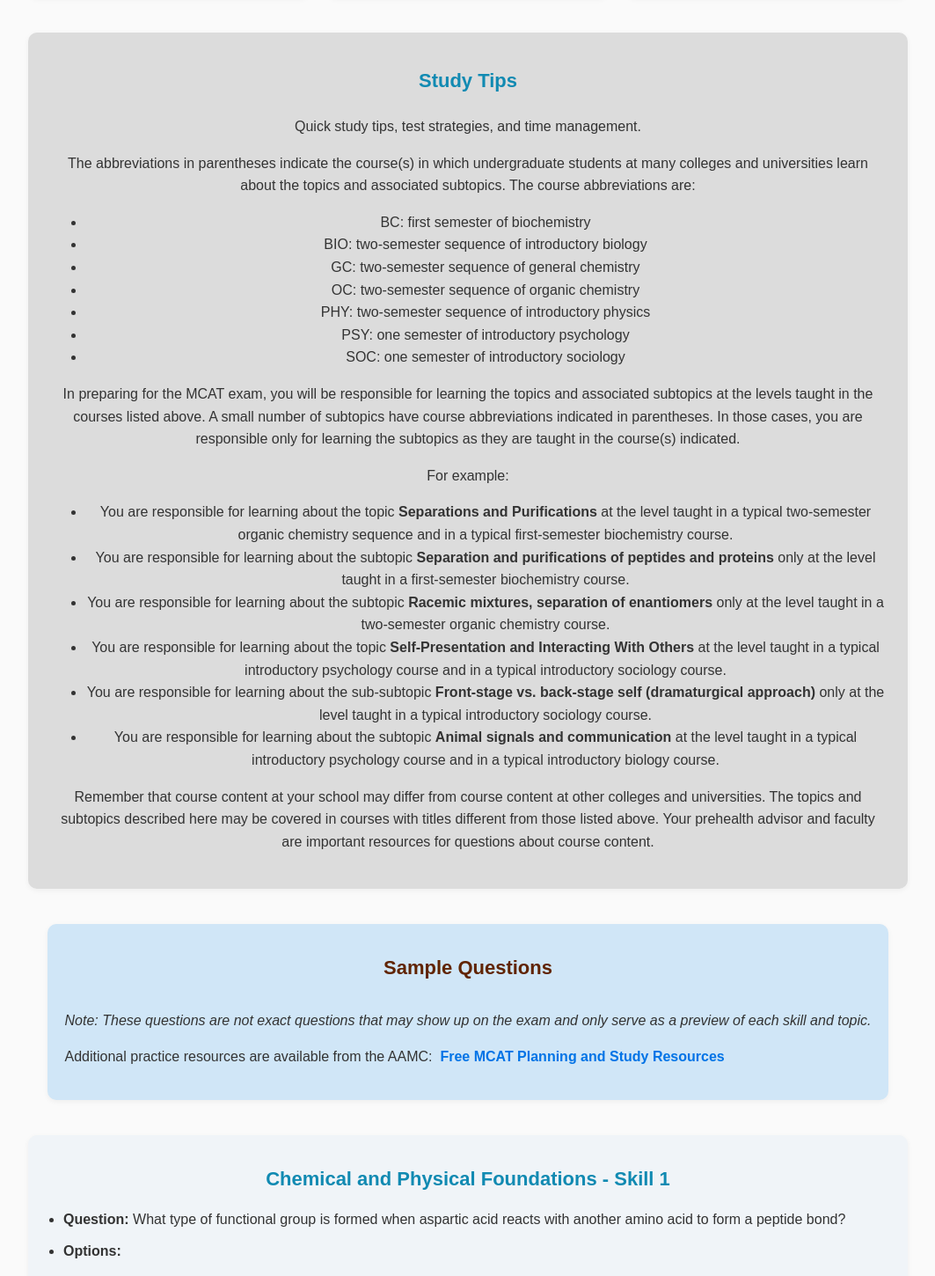
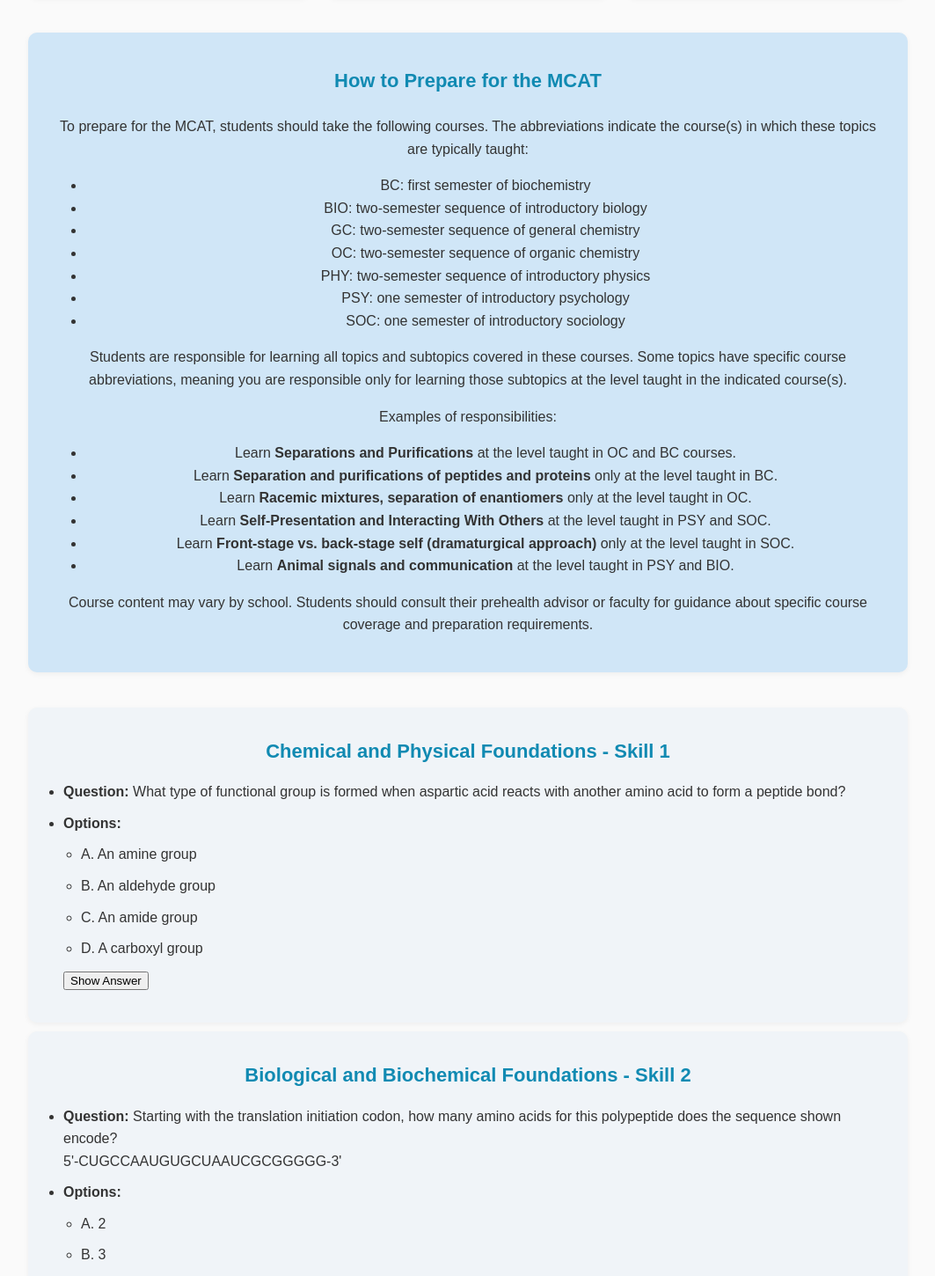
Before and after one commit to keny112358-hash/studyholic, a plain HTML site: page Study-Resources.html in a window 1280 px wide. Shown: the part 582-2032 px from the top of the page at 88% size, without its empty margins (108-1171 px from the left). Drawn offline with Linux system fonts and the light colour scheme.

Commit message:
Add files via upload

```diff
--- a/Study-Resources.html
+++ b/Study-Resources.html
@@ -183,12 +183,9 @@
 			</section>
 
 
-			<section class="study-tips">
-				<h3>Study Tips</h3>
-				<p>Quick study tips, test strategies, and time management.</p>
-				<p>
-					The abbreviations in parentheses indicate the course(s) in which undergraduate students at many colleges and universities learn about the topics and associated subtopics. The course abbreviations are:
-				</p>
+			<section class="study-tips" style="grid-column: 1 / 4; background-color: #d0e6f7;">
+				<h3>How to Prepare for the MCAT</h3>
+				<p>To prepare for the MCAT, students should take the following courses. The abbreviations indicate the course(s) in which these topics are typically taught:</p>
 				<ul>
 					<li>BC: first semester of biochemistry</li>
 					<li>BIO: two-semester sequence of introductory biology</li>
@@ -198,33 +195,19 @@
 					<li>PSY: one semester of introductory psychology</li>
 					<li>SOC: one semester of introductory sociology</li>
 				</ul>
-				<p>
-					In preparing for the MCAT exam, you will be responsible for learning the topics and associated subtopics at the levels taught in the courses listed above. A small number of subtopics have course abbreviations indicated in parentheses. In those cases, you are responsible only for learning the subtopics as they are taught in the course(s) indicated.
-				</p>
-				<p>For example:</p>
+				<p>Students are responsible for learning all topics and subtopics covered in these courses. Some topics have specific course abbreviations, meaning you are responsible only for learning those subtopics at the level taught in the indicated course(s).</p>
+				<p>Examples of responsibilities:</p>
 				<ul>
-					<li>You are responsible for learning about the topic <strong>Separations and Purifications</strong> at the level taught in a typical two-semester organic chemistry sequence and in a typical first-semester biochemistry course.</li>
-					<li>You are responsible for learning about the subtopic <strong>Separation and purifications of peptides and proteins</strong> only at the level taught in a first-semester biochemistry course.</li>
-					<li>You are responsible for learning about the subtopic <strong>Racemic mixtures, separation of enantiomers</strong> only at the level taught in a two-semester organic chemistry course.</li>
-					<li>You are responsible for learning about the topic <strong>Self-Presentation and Interacting With Others</strong> at the level taught in a typical introductory psychology course and in a typical introductory sociology course.</li>
-					<li>You are responsible for learning about the sub-subtopic <strong>Front-stage vs. back-stage self (dramaturgical approach)</strong> only at the level taught in a typical introductory sociology course.</li>
-					<li>You are responsible for learning about the subtopic <strong>Animal signals and communication</strong> at the level taught in a typical introductory psychology course and in a typical introductory biology course.</li>
+					<li>Learn <strong>Separations and Purifications</strong> at the level taught in OC and BC courses.</li>
+					<li>Learn <strong>Separation and purifications of peptides and proteins</strong> only at the level taught in BC.</li>
+					<li>Learn <strong>Racemic mixtures, separation of enantiomers</strong> only at the level taught in OC.</li>
+					<li>Learn <strong>Self-Presentation and Interacting With Others</strong> at the level taught in PSY and SOC.</li>
+					<li>Learn <strong>Front-stage vs. back-stage self (dramaturgical approach)</strong> only at the level taught in SOC.</li>
+					<li>Learn <strong>Animal signals and communication</strong> at the level taught in PSY and BIO.</li>
 				</ul>
-				<p>
-					Remember that course content at your school may differ from course content at other colleges and universities. The topics and subtopics described here may be covered in courses with titles different from those listed above. Your prehealth advisor and faculty are important resources for questions about course content.
-				</p>
+				<p>Course content may vary by school. Students should consult their prehealth advisor or faculty for guidance about specific course coverage and preparation requirements.</p>
 			</section>
 
-
-			<section class="practice-section" style="grid-column: 1 / 4; background-color: #d0e6f7;">
-				<h4>Sample Questions</h4>
-				<p><em>Note: These questions are not exact questions that may show up on the exam and only serve as a preview of each skill and topic.</em></p>
-				<p>Additional practice resources are available from the AAMC:
-					<a href="https://students-residents.aamc.org/prepare-mcat-exam/free-planning-and-study-resources" target="_blank" class="external-link">
-						Free MCAT Planning and Study Resources
-					</a>
-				</p>
-			</section>
 
 
 			<div class="practice-container" style="display: block;">
@@ -362,12 +345,11 @@
 
 			<p id="last-updated"></p>
 
-				<script>
-					const lastUpdated = new Date(document.lastModified);
-					const options = { year: 'numeric', month: 'long', day: 'numeric' };
-					document.getElementById('last-updated').textContent = `Last
-					updated: ${lastUpdated.toLocaleDateString(undefined, options)}`;
-				</script>
+			<script>
+				const lastUpdated = new Date(document.lastModified);
+				const options = { year: 'numeric', month: 'long', day: 'numeric' };
+				document.getElementById('last-updated').textContent = `Last updated: ${lastUpdated.toLocaleDateString(undefined, options)}`;
+			</script>
 
 		</footer>
 
```
Also changed, not shown: FAQs.html (+9 -2 lines), MCAT-Overview.html (+9 -2 lines), index.html (+0 -1 lines), Exam-Sections.html (line endings or trailing spaces), Registration.html (line endings or trailing spaces).
